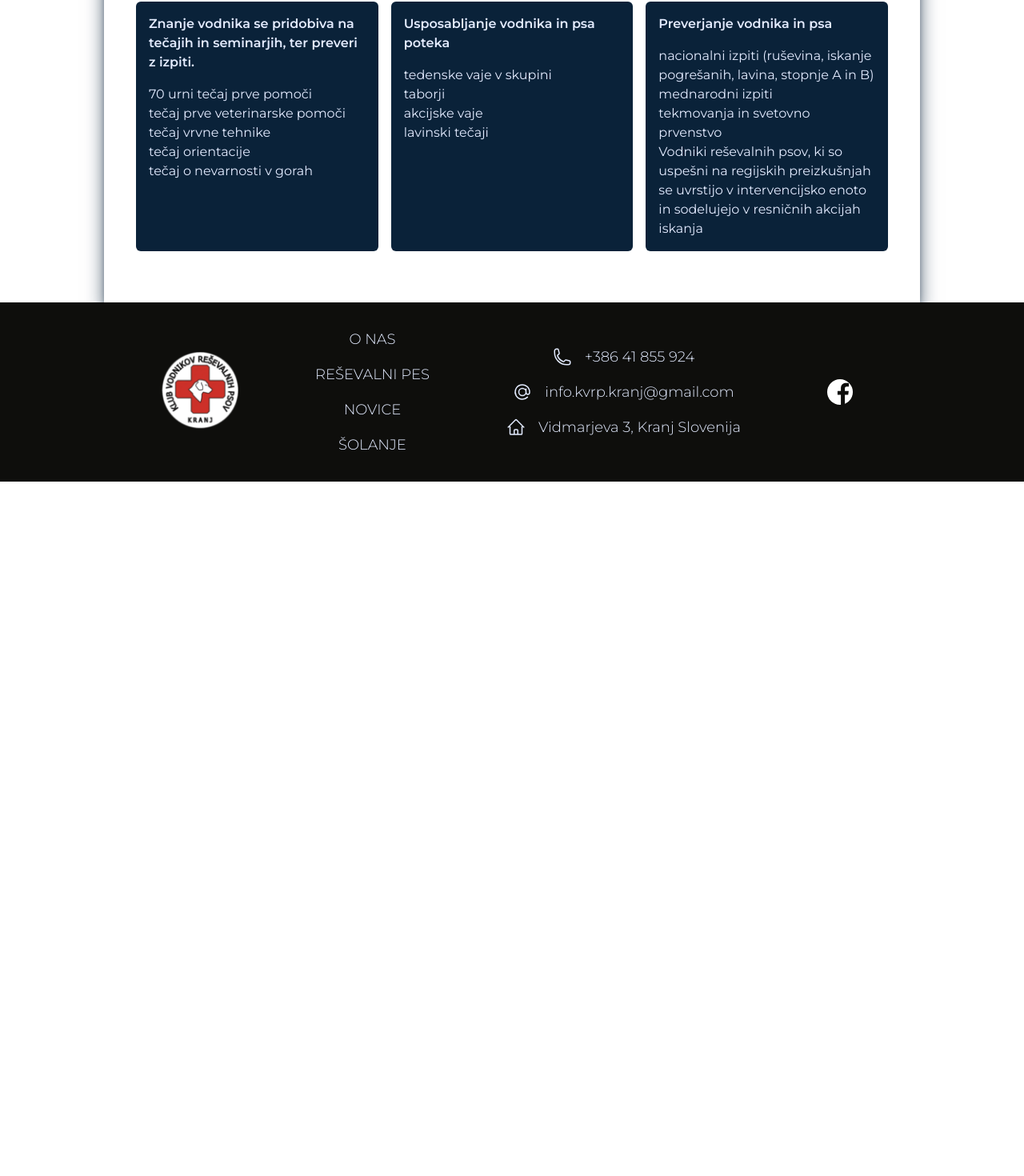
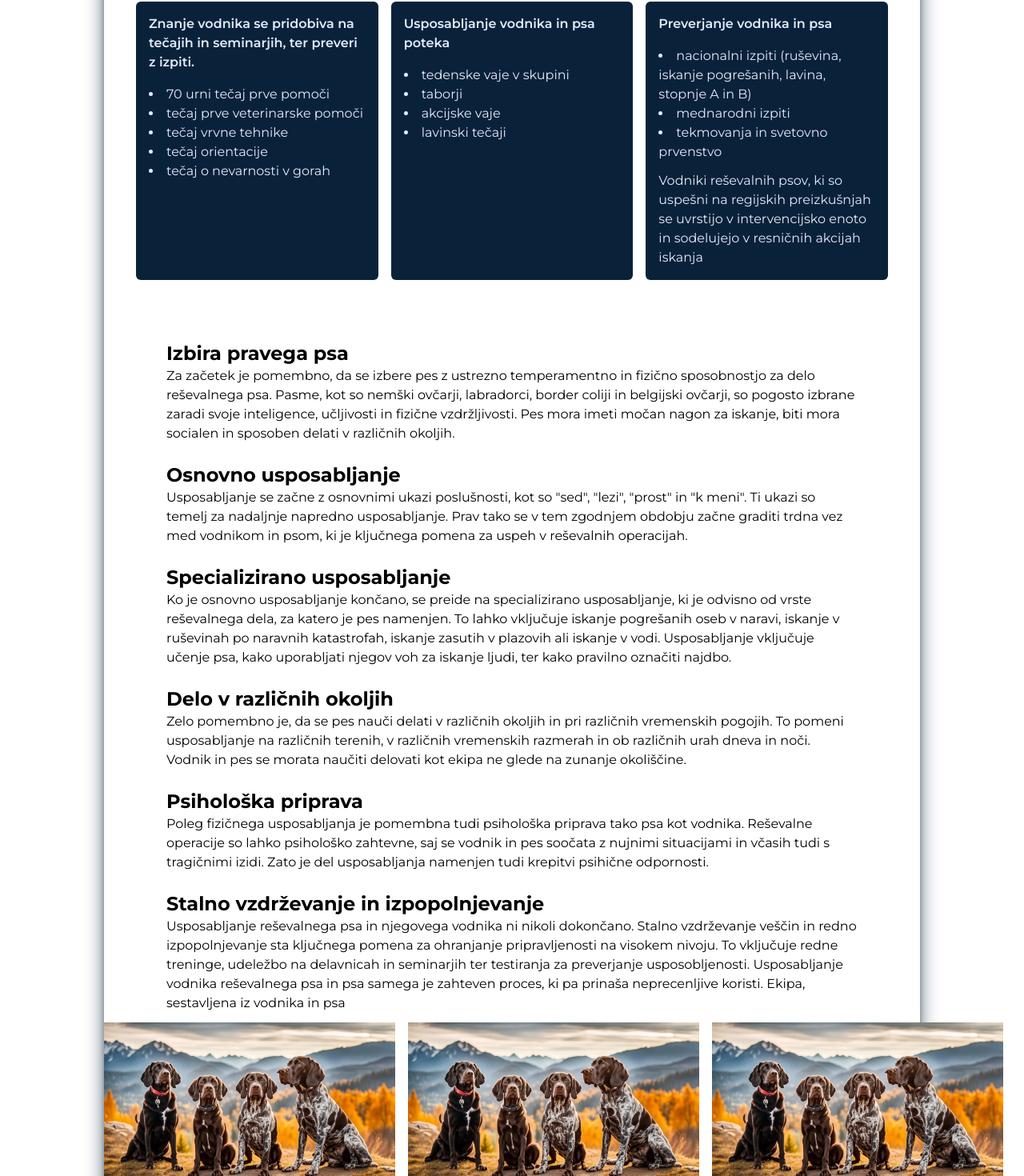
Before and after one commit to BostjanT/KVRPK, a Next.js app: page /resevalni in a window 1280 px wide. Shown: the part 986-2456 px from the top of the page at 80% size. Before the commit the page ends 1588 px from the top, so only its background shows below. Built offline with nearby package versions, Linux system fonts and the light colour scheme.

Commit message:
updated rescue dogs page

```diff
--- a/app/resevalni/page.tsx
+++ b/app/resevalni/page.tsx
@@ -1,5 +1,6 @@
 import Image from 'next/image'
 import RescueDogs from '@/public/fourdogs.webp'
+import RescueDogWork from '@/components/RescueDogWork'
 
 const ResevalniPsi = () => {
     return (
@@ -51,43 +52,63 @@ const ResevalniPsi = () => {
                         Znanje vodnika se pridobiva na tečajih in seminarjih,
                         ter preveri z izpiti.
                     </h3>
-                    <ul className="mt-4">
+                    <ol className="mt-4 list-disc list-inside">
                         <li>70 urni tečaj prve pomoči</li>
                         <li> tečaj prve veterinarske pomoči</li>
                         <li> tečaj vrvne tehnike</li>
                         <li>tečaj orientacije</li>
                         <li>tečaj o nevarnosti v gorah</li>
-                    </ul>
+                    </ol>
                 </div>
                 <div className="bg-darkGrey rounded-md p-4">
                     <h3 className="font-semibold">
                         Usposabljanje vodnika in psa poteka
                     </h3>
-                    <ul className="mt-4">
+                    <ol className="mt-4 list-disc list-inside">
                         <li>tedenske vaje v skupini</li>
                         <li>taborji</li>
                         <li>akcijske vaje</li>
                         <li>lavinski tečaji</li>
-                    </ul>
+                    </ol>
                 </div>
                 <div className="bg-darkGrey rounded-md p-4">
                     <h3 className="font-semibold">
                         Preverjanje vodnika in psa
                     </h3>
-                    <ul className="mt-4">
+                    <ol className="mt-4 list-disc list-inside">
                         <li>
                             nacionalni izpiti (ruševina, iskanje pogrešanih,
                             lavina, stopnje A in B)
                         </li>
                         <li> mednarodni izpiti</li>
                         <li> tekmovanja in svetovno prvenstvo</li>
-                        <li>
+                        <p className="mt-3">
                             Vodniki reševalnih psov, ki so uspešni na regijskih
                             preizkušnjah se uvrstijo v intervencijsko enoto in
                             sodelujejo v resničnih akcijah iskanja
-                        </li>
-                    </ul>
+                        </p>
+                    </ol>
                 </div>
+            </div>
+
+            <RescueDogWork />
+
+            <div className="flex flex-col md:flex-row md:h-52 max-w-7xl gap-4 mb-4 mx-auto">
+                <Image
+                    src={RescueDogs}
+                    alt=""
+                    className="h-full w-full object-contain"
+                />
+                <Image
+                    src={RescueDogs}
+                    alt=""
+                    className="h-full w-full object-contain"
+                />
+                <Image
+                    src={RescueDogs}
+                    alt=""
+                    className="h-full w-full object-contain"
+                />
             </div>
         </section>
     )
--- /dev/null
+++ b/components/RescueDogWork.tsx
@@ -0,0 +1,45 @@
+const rescueText = [
+    {
+        header: 'Izbira pravega psa',
+        text: 'Za začetek je pomembno, da se izbere pes z ustrezno temperamentno in fizično sposobnostjo za delo reševalnega psa. Pasme, kot so nemški ovčarji, labradorci, border coliji in belgijski ovčarji, so pogosto izbrane zaradi svoje inteligence, učljivosti in fizične vzdržljivosti. Pes mora imeti močan nagon za iskanje, biti mora socialen in sposoben delati v različnih okoljih.',
+    },
+    {
+        header: 'Osnovno usposabljanje',
+        text: 'Usposabljanje se začne z osnovnimi ukazi poslušnosti, kot so "sed", "lezi", "prost" in "k meni". Ti ukazi so temelj za nadaljnje napredno usposabljanje. Prav tako se v tem zgodnjem obdobju začne graditi trdna vez med vodnikom in psom, ki je ključnega pomena za uspeh v reševalnih operacijah.',
+    },
+    {
+        header: 'Specializirano usposabljanje',
+        text: 'Ko je osnovno usposabljanje končano, se preide na specializirano usposabljanje, ki je odvisno od vrste reševalnega dela, za katero je pes namenjen. To lahko vključuje iskanje pogrešanih oseb v naravi, iskanje v ruševinah po naravnih katastrofah, iskanje zasutih v plazovih ali iskanje v vodi. Usposabljanje vključuje učenje psa, kako uporabljati njegov voh za iskanje ljudi, ter kako pravilno označiti najdbo.',
+    },
+    {
+        header: 'Delo v različnih okoljih',
+        text: 'Zelo pomembno je, da se pes nauči delati v različnih okoljih in pri različnih vremenskih pogojih. To pomeni usposabljanje na različnih terenih, v različnih vremenskih razmerah in ob različnih urah dneva in noči. Vodnik in pes se morata naučiti delovati kot ekipa ne glede na zunanje okoliščine.',
+    },
+    {
+        header: 'Psihološka priprava',
+        text: 'Poleg fizičnega usposabljanja je pomembna tudi psihološka priprava tako psa kot vodnika. Reševalne operacije so lahko psihološko zahtevne, saj se vodnik in pes soočata z nujnimi situacijami in včasih tudi s tragičnimi izidi. Zato je del usposabljanja namenjen tudi krepitvi psihične odpornosti.',
+    },
+    {
+        header: 'Stalno vzdrževanje in izpopolnjevanje',
+        text: 'Usposabljanje reševalnega psa in njegovega vodnika ni nikoli dokončano. Stalno vzdrževanje veščin in redno izpopolnjevanje sta ključnega pomena za ohranjanje pripravljenosti na visokem nivoju. To vključuje redne treninge, udeležbo na delavnicah in seminarjih ter testiranja za preverjanje usposobljenosti.  Usposabljanje vodnika reševalnega psa in psa samega je zahteven proces, ki pa prinaša neprecenljive koristi. Ekipa, sestavljena iz vodnika in psa',
+    },
+]
+
+const RescueDogWork = () => {
+    return (
+        <>
+            {rescueText.map((rescue, index) => {
+                return (
+                    <div
+                        key={index}
+                        className="flex flex-col max-w-4xl mx-auto my-3 px-4">
+                        <h3 className="text-2xl font-bold">{rescue.header}</h3>
+                        <p>{rescue.text}</p>
+                    </div>
+                )
+            })}
+        </>
+    )
+}
+
+export default RescueDogWork
```
Also changed, not shown: public/dogpaw.svg (added).
